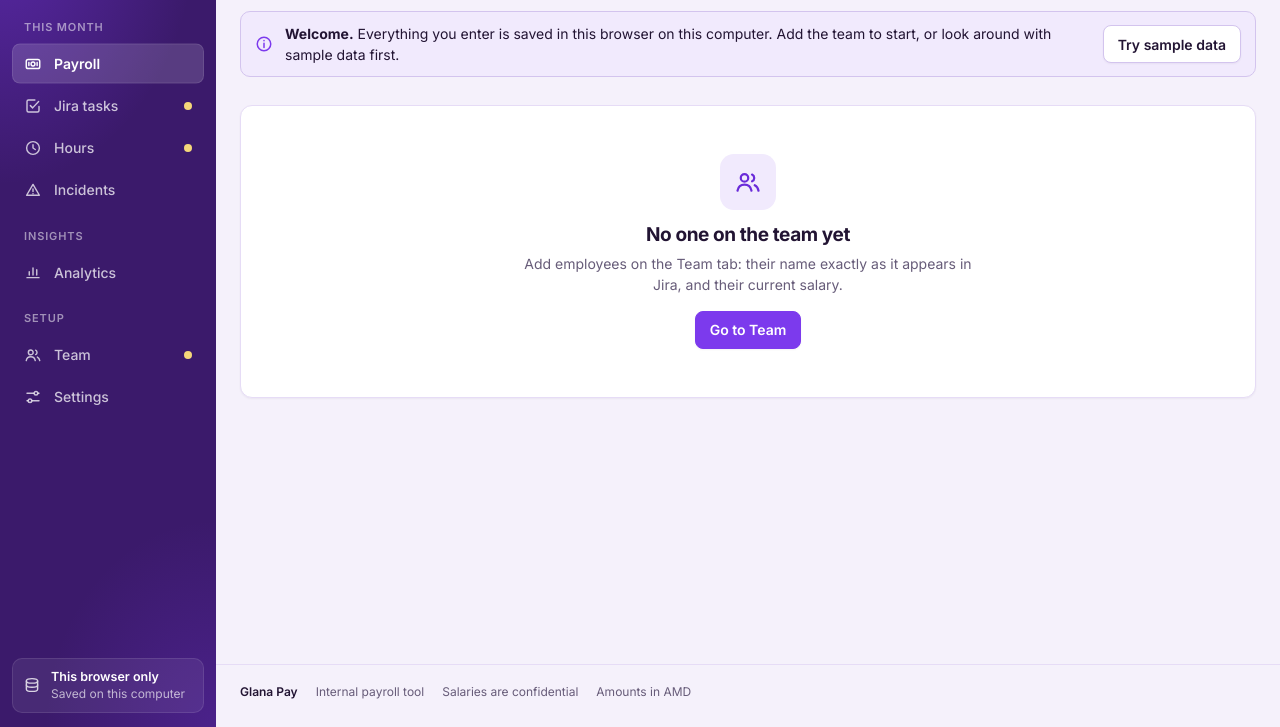
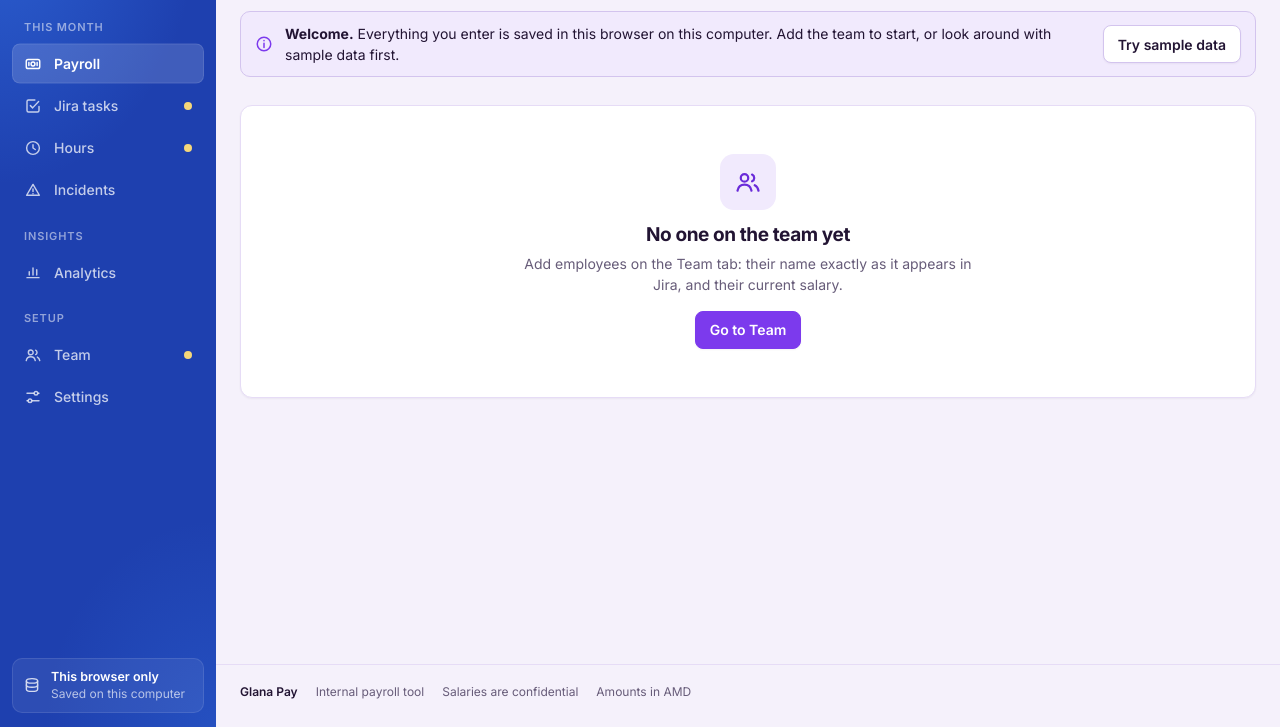
Before and after one commit to karengasparyan-collab/salary-calculator, a website: page index.html in a window 1280 px wide. Shown: the part 73-800 px from the top of the page. Drawn offline with Linux system fonts and the light colour scheme; no server answers.

Commit message:
Make the left sidebar blue
Give the sidebar its own --side-bg / --side-glow tokens (light and dark)
so it turns blue without changing the purple hero card and payslip header.

Co-Authored-By: Claude Opus 5.5 <noreply@anthropic.com>
Claude-Session: https://claude.ai/code/session_01R7mKtaV4Gmk5iBVWwCnfxV

```diff
--- a/index.html
+++ b/index.html
@@ -14,6 +14,7 @@
 :root {
   /* Layout: app shell with a brand sidebar (icon rail on tablets, bottom bar on phones), a top bar with the pay month, flat full-width panels. */
   --bg: #f5f1fb; --surface: #ffffff; --surface-2: #faf7fe; --surface-3: #efe8fa; --ink: #221433; --muted: #675c79; --line: #e6dcf6; --line-2: #d3c4ee;
+  --side-bg: #1e40af; --side-glow: #3b82f6;
   --brand: #3b1a6b; --brand-ink: #ffffff; --accent: #7c3aed; --accent-ink: #ffffff; --accent-soft: #f1eafd; --accent-text: #6a2bd9;
   --good: #157a3d; --good-soft: #e6f5ec; --warn: #a55a06; --warn-soft: #fdf2e0; --bad: #b42323; --bad-soft: #fde9e9;
   --seg-1: #4c2a85; --seg-2: #7c3aed; --seg-3: #d48a0b;
@@ -30,6 +31,7 @@
 @media (prefers-color-scheme: dark) {
   :root:not([data-theme="light"]) {
     --bg: #130f1a; --surface: #1c1626; --surface-2: #231c30; --surface-3: #2c2340; --ink: #eee8f7; --muted: #a99fba; --line: #352a47; --line-2: #4a3c63;
+    --side-bg: #172554; --side-glow: #2563eb;
     --brand: #2b1452; --brand-ink: #f3edff; --accent: #a78bfa; --accent-ink: #160f22; --accent-soft: #2a2140; --accent-text: #c4b5fd;
     --good: #5bd28b; --good-soft: #15301f; --warn: #f4b54a; --warn-soft: #33260e; --bad: #f58a8a; --bad-soft: #3a1b1d;
     --seg-1: #8f7fb5; --seg-2: #a78bfa; --seg-3: #f4b54a;
@@ -40,6 +42,7 @@
   }
 }
 :root[data-theme="dark"] {
+  --side-bg: #172554; --side-glow: #2563eb;
   --bg: #130f1a; --surface: #1c1626; --surface-2: #231c30; --surface-3: #2c2340; --ink: #eee8f7; --muted: #a99fba; --line: #352a47; --line-2: #4a3c63;
   --brand: #2b1452; --brand-ink: #f3edff; --accent: #a78bfa; --accent-ink: #160f22; --accent-soft: #2a2140; --accent-text: #c4b5fd;
   --good: #5bd28b; --good-soft: #15301f; --warn: #f4b54a; --warn-soft: #33260e; --bad: #f58a8a; --bad-soft: #3a1b1d;
@@ -64,9 +67,9 @@ svg.i { flex: 0 0 auto; display: block; }
 
 /* ---------- sidebar ---------- */
 .side { position: fixed; z-index: 20; top: 0; bottom: 0; left: 0; width: var(--side-w); display: flex; flex-direction: column; padding: 18px 12px 14px; overflow-y: auto; scrollbar-width: none; color: var(--brand-ink); background:
-  radial-gradient(130% 46% at 0% 0%, color-mix(in srgb, var(--accent) 46%, transparent), transparent 70%),
-  radial-gradient(110% 36% at 100% 100%, color-mix(in srgb, var(--accent) 24%, transparent), transparent 72%),
-  var(--brand); }
+  radial-gradient(130% 46% at 0% 0%, color-mix(in srgb, var(--side-glow) 46%, transparent), transparent 70%),
+  radial-gradient(110% 36% at 100% 100%, color-mix(in srgb, var(--side-glow) 24%, transparent), transparent 72%),
+  var(--side-bg); }
 .side::-webkit-scrollbar { display: none; }
 .brand { display: flex; align-items: center; gap: 11px; min-width: 0; padding: 4px 8px; }
 .brand .mark { flex: 0 0 auto; width: 36px; height: 36px; border-radius: 10px; display: grid; place-items: center; background: #fff; }
```
